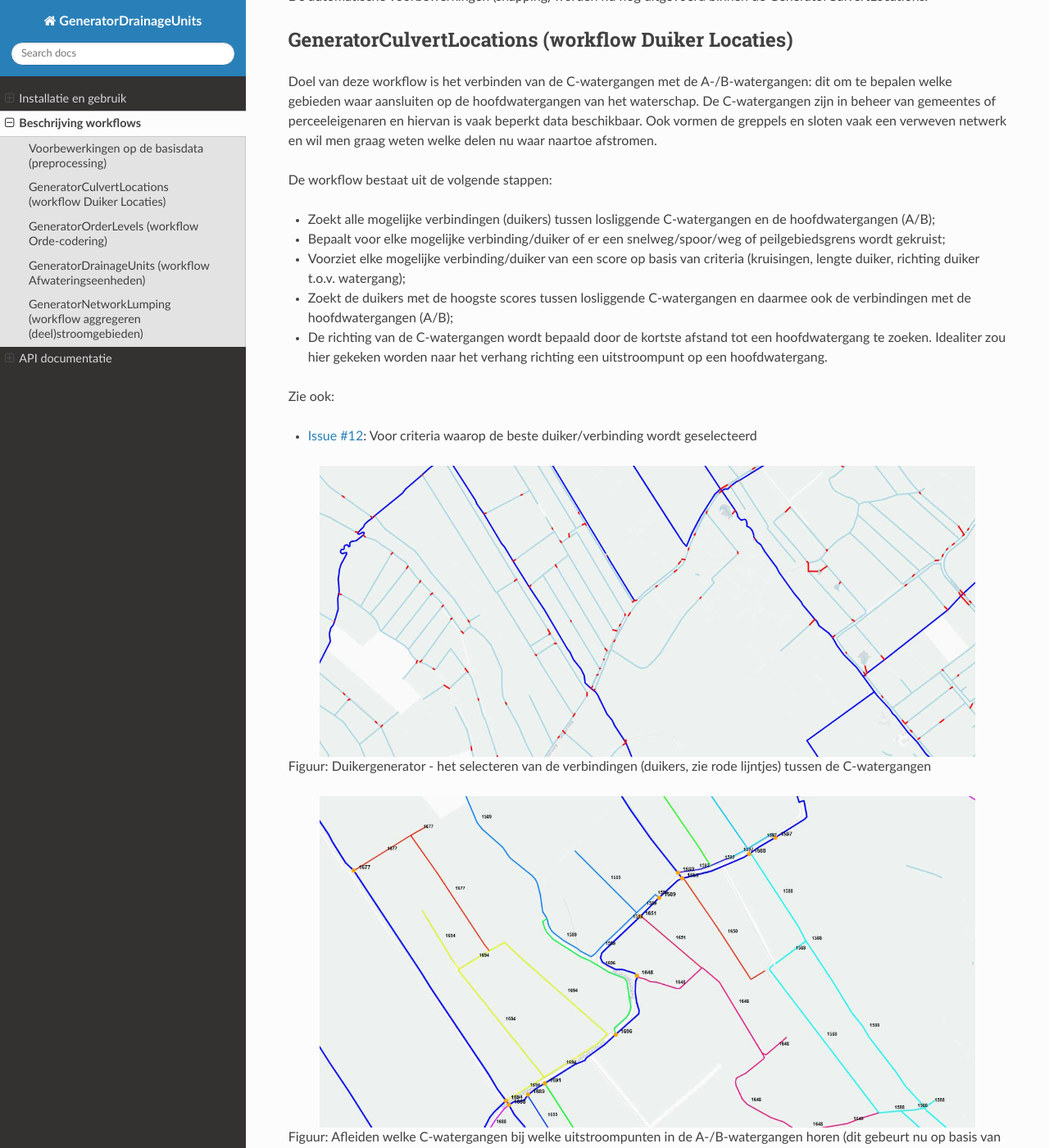
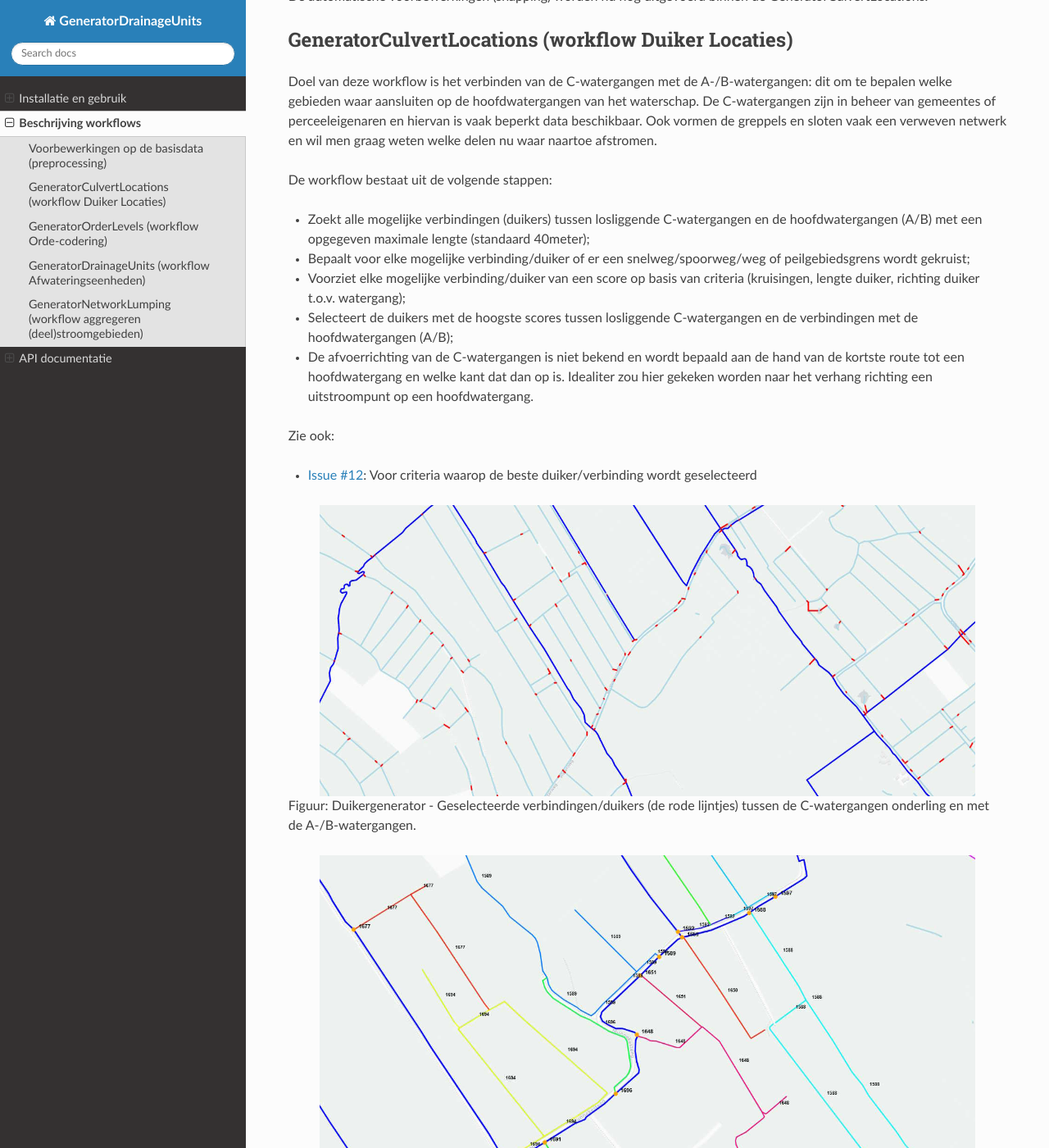
Before and after one commit to Sweco-NL/damo_afvoergebiedaanvoergebied, a Sphinx documentation site: the page built from docs/description_workflows.rst, in a window 1280 px wide and 1400 px high, scrolled down 496 px. Shown: the whole window at 82% size. Built offline with Sphinx 7.4.7 and the Read the Docs theme 3.1.0, drawn with Linux system fonts in a browser that asks for light colours; some of the changed text lies outside the part shown.

Commit message:
update figures

```diff
--- a/docs/description_workflows.rst
+++ b/docs/description_workflows.rst
@@ -19,11 +19,11 @@
 
 De workflow bestaat uit de volgende stappen:
 
-* Zoekt alle mogelijke verbindingen (duikers) tussen losliggende C-watergangen en de hoofdwatergangen (A/B);
-* Bepaalt voor elke mogelijke verbinding/duiker of er een snelweg/spoor/weg of peilgebiedsgrens wordt gekruist;
+* Zoekt alle mogelijke verbindingen (duikers) tussen losliggende C-watergangen en de hoofdwatergangen (A/B) met een opgegeven maximale lengte (standaard 40meter);
+* Bepaalt voor elke mogelijke verbinding/duiker of er een snelweg/spoorweg/weg of peilgebiedsgrens wordt gekruist;
 * Voorziet elke mogelijke verbinding/duiker van een score op basis van criteria (kruisingen, lengte duiker, richting duiker t.o.v. watergang);
-* Zoekt de duikers met de hoogste scores tussen losliggende C-watergangen en daarmee ook de verbindingen met de hoofdwatergangen (A/B);
-* De richting van de C-watergangen wordt bepaald door de kortste afstand tot een hoofdwatergang te zoeken. Idealiter zou hier gekeken worden naar het verhang richting een uitstroompunt op een hoofdwatergang.
+* Selecteert de duikers met de hoogste scores tussen losliggende C-watergangen en de verbindingen met de hoofdwatergangen (A/B);
+* De afvoerrichting van de C-watergangen is niet bekend en wordt bepaald aan de hand van de kortste route tot een hoofdwatergang en welke kant dat dan op is. Idealiter zou hier gekeken worden naar het verhang richting een uitstroompunt op een hoofdwatergang.
 
 Zie ook:
 
@@ -34,14 +34,14 @@
     :width: 800px
     :align: center
 
-Figuur: Duikergenerator - het selecteren van de verbindingen (duikers, zie rode lijntjes) tussen de C-watergangen
+Figuur: Duikergenerator - Geselecteerde verbindingen/duikers (de rode lijntjes) tussen de C-watergangen onderling en met de A-/B-watergangen.
 
 .. image:: _static/generator_culvert_locations_2.jpg
     :alt: Generator Order Levels (workflow duiker-generator)
     :width: 800px
     :align: center
 
-Figuur: Afleiden welke C-watergangen bij welke uitstroompunten in de A-/B-watergangen horen (dit gebeurt nu op basis van de kortste route)
+Figuur: Afleiden welke C-watergangen bij welke uitstroompunten in de A-/B-watergangen horen (op basis van de kortste route). Hieruit kan de richting bepaald worden.
 
 
 GeneratorOrderLevels (workflow Orde-codering)
```
Also changed, not shown: docs/_static/order_levels_west_oost.jpg.
